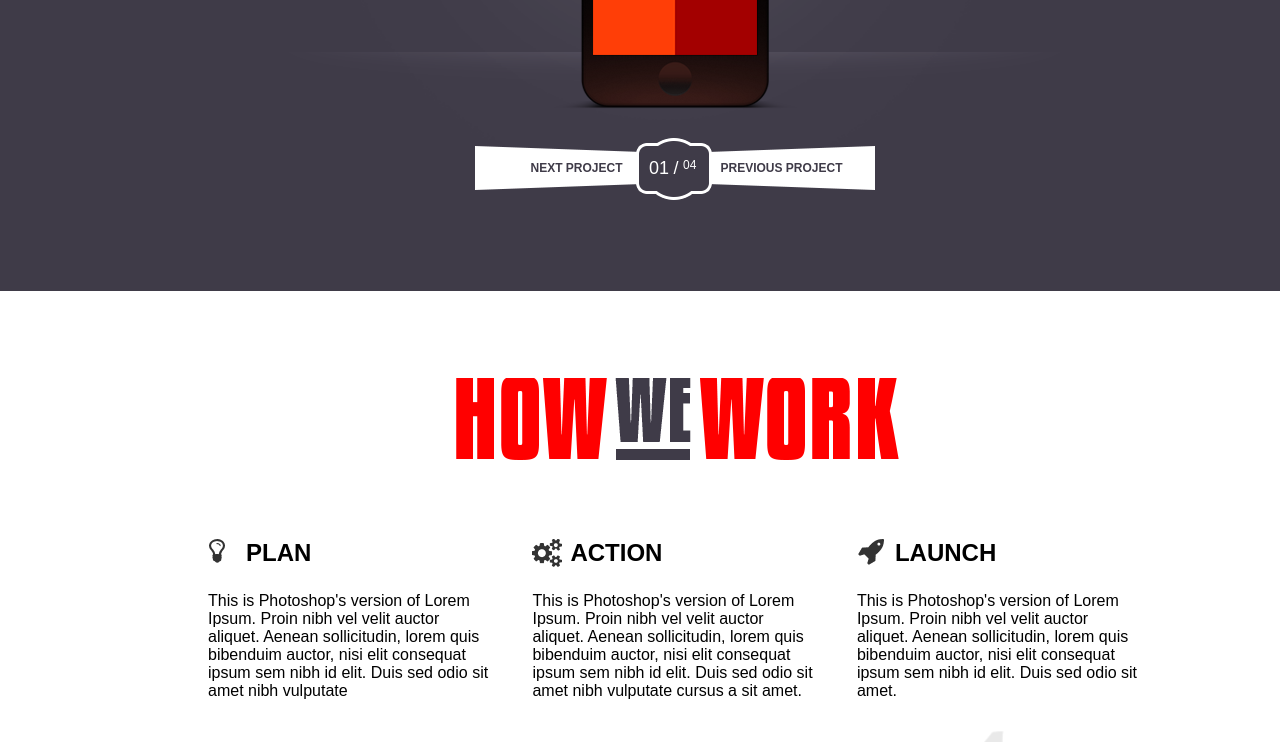
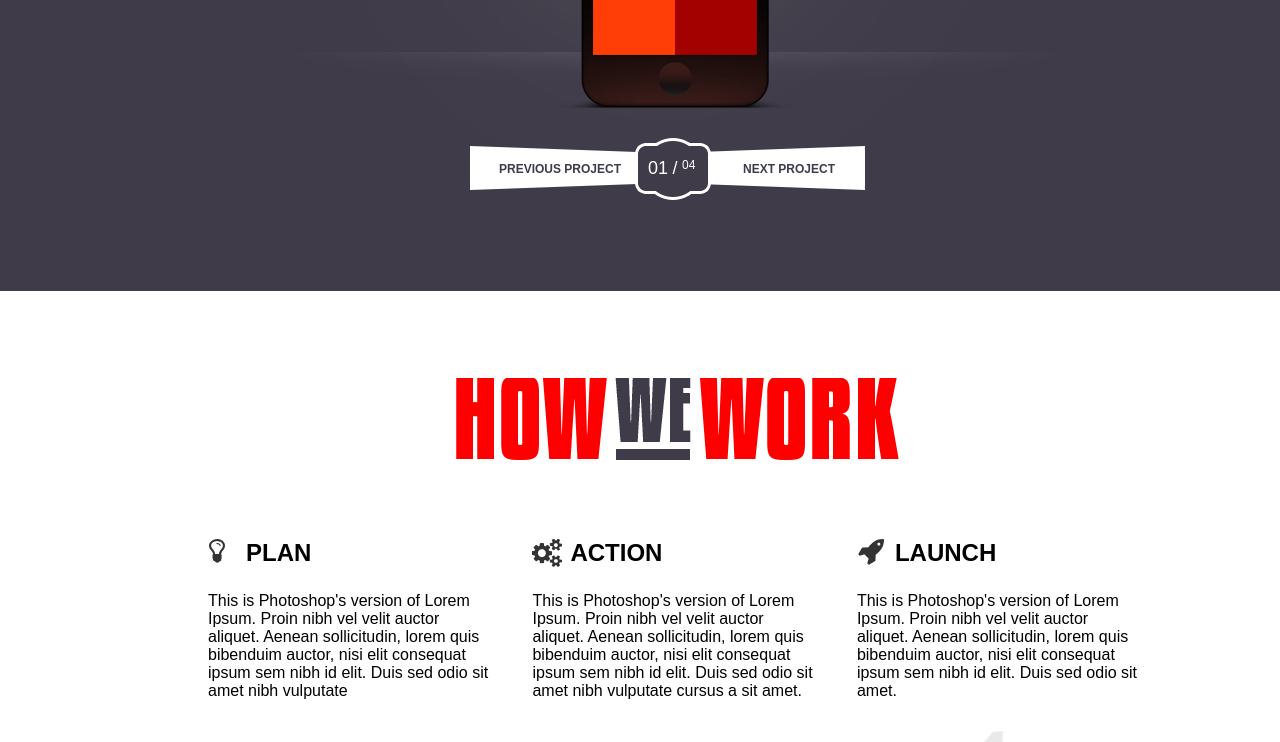
Before and after one commit to EllaUsik/altair, a plain HTML site: page index.html in a window 1280 px wide. Shown: the part 1196-1938 px from the top of the page. Drawn offline with Linux system fonts and the light colour scheme.

Commit message:
add index.html

```diff
--- a/index.html
+++ b/index.html
@@ -75,6 +75,7 @@
           </div>
         </div>
         <div class="clearfix"></div>
+        <div class="latest-work-padding">
           <div class="pagination">
             <div class="pagination-center">
               <span class="project-selected">01</span>
@@ -82,10 +83,11 @@
               <span class="project-quantity">04</span>
             </div>
             <div class="pagination-right pagination-button">
-            <button class="button-project">PREVIOUS PROJECT</button>
+              <button class="button-project next-project">NEXT PROJECT</button>
             </div>
             <div class="pagination-left pagination-button">
-            <button class="button-project">NEXT PROJECT</button>
+              <button class="button-project previous-project">PREVIOUS PROJECT</button>
+            </div>
           </div>
         </div>
       </div>
@@ -234,7 +236,9 @@
           </ul>
         </div>
         <div class="scroll">
+          <div class="scroll-panel">
             <img class="scrollblock" src="./image/scrollblock.png">
+          </div>
         </div>
       </div>
       <div class="fun-facts">
--- a/style.css
+++ b/style.css
@@ -10,6 +10,8 @@
   width: 1350px;
   font-family: sans-serif;
   font-style: normal;
+  margin-left: auto;
+  margin-right: auto;
 }
 
 a {
@@ -193,8 +195,7 @@ header {
   opacity: .6;
 }
 
-.pagination {
-  position: relative;
+.latest-work-padding {
   height: 175px;
 }
 
@@ -204,33 +205,41 @@ header {
   margin-top: 30px;
 }
 
+.pagination {
+  position: relative;
+  margin-left: 470px;
+  width: 395px;
+  height: 62px;
+}
+
 .pagination-right {
-  background-image: url(image/paginationright.png);
+  background-image: url(image/pagination-right.png);
   background-repeat: no-repeat;
   background-size: contain;
   float: right;
-  margin-right: 475px;
 }
 
 .pagination-left {
-  background-image: url(image/paginationleft.png);
+  background-image: url(image/pagination-left.png);
   background-repeat: no-repeat;
   background-size: contain;
   float: left;
-  margin-left: 475px;
 }
 
 .button-project {
-  width: 125px;
-  height: 30px;
+  width: 160px;
+  height: 45px;
   color: #3f3b48;
-  background-color: white;
+  background: none;
   border: white;
   font-weight: bold;
   font-size: 12px;
-  margin-top: 7px;
   margin-left: 39px;
   outline: none;
+}
+
+.previous-project {
+  margin-left: 10px;
 }
 
 .button-project:hover {
@@ -241,10 +250,10 @@ header {
   display:inline-block;
   height: 63px;
   width: 76px;
-  background-image: url(image/paginationcenter.png);
+  background-image: url(image/pagination-center.png);
   background-repeat: no-repeat;
   background-size: contain;
-  margin-left: 636px;
+  margin-left: 165px;
   position: absolute;
   margin-top: 22px;
   padding-top: 20px;
@@ -459,16 +468,23 @@ h2+p {
 }
 
 .scroll {
+  margin-left: 200px;
+  margin-top: 71px;
+}
+
+.scroll-panel {
   height: 165px;
   background-image: url(image/scrollline.png);
   background-repeat: no-repeat;
-  background-position: center;
+  background-position: left top;
+  position: relative;
 }
 
 .scrollblock {
-  margin-left: 300px;
-  margin-top: 71px;
+  position: absolute;
+  margin-left: 100px;
 }
+
 
 .fun-facts-title {
   padding-top: 85px;
```
Lines whose indentation alone changed are shown as unchanged.
